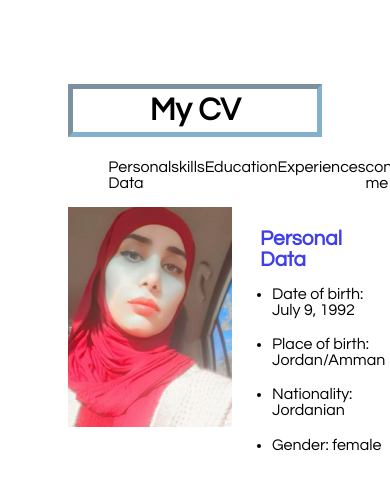
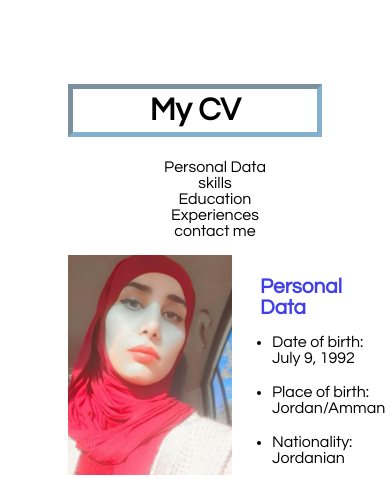
Before and after one commit to Asma-abughaith/PHP_1, a PHP site: page /m2_css_cv.html in a window 390 px wide; the page is wider, and only the part inside the window is pictured. Shown: the top 479 px of that part. Run offline with PHP 8.4, Linux system fonts and the light colour scheme.

Commit message:
Update cv.css

```diff
--- a/m2_css_cv/cv.css
+++ b/m2_css_cv/cv.css
@@ -67,3 +67,13 @@ h3{
 footer p {
     text-align: center;
 }
+@media only screen and (max-width: 600px) {
+    body {
+    background-color: white;
+    }
+    #nav {
+        display:flex;
+        flex-direction: column;
+        align-items: center;
+    }
+    }
```
